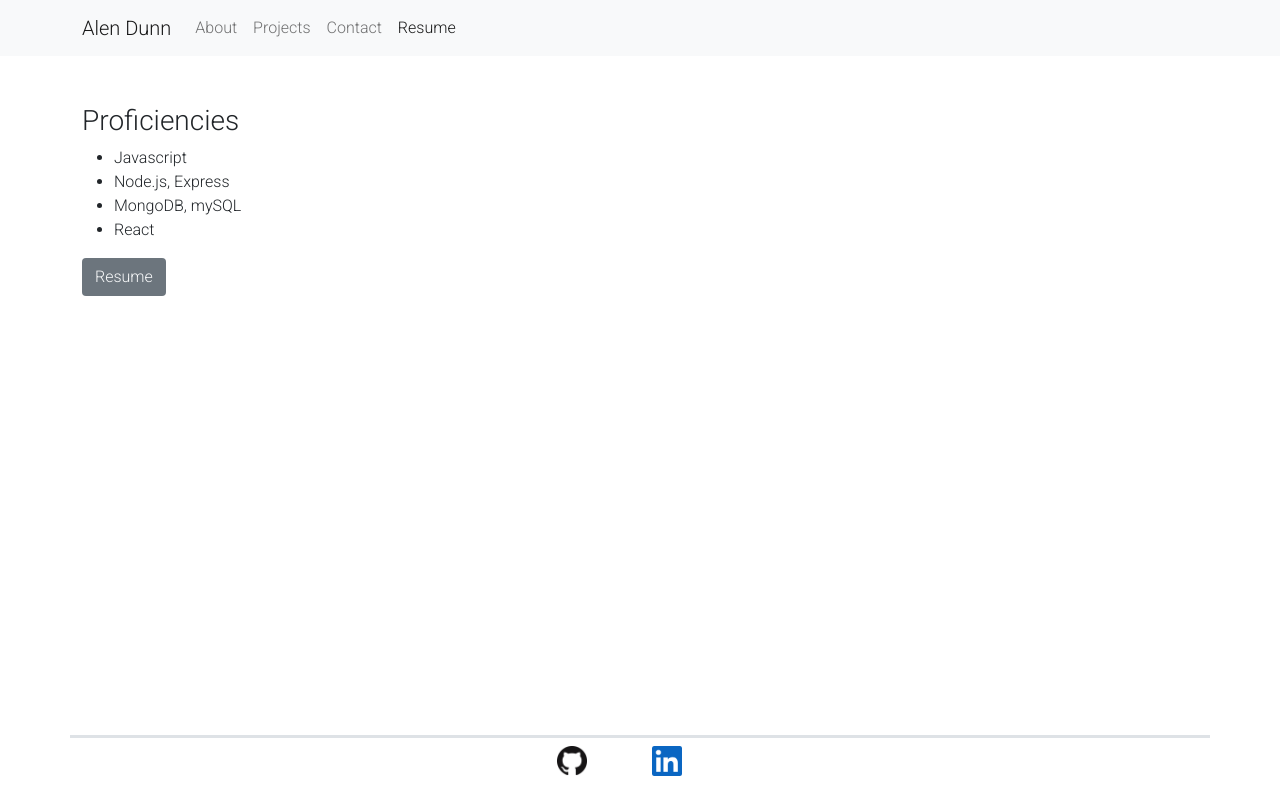
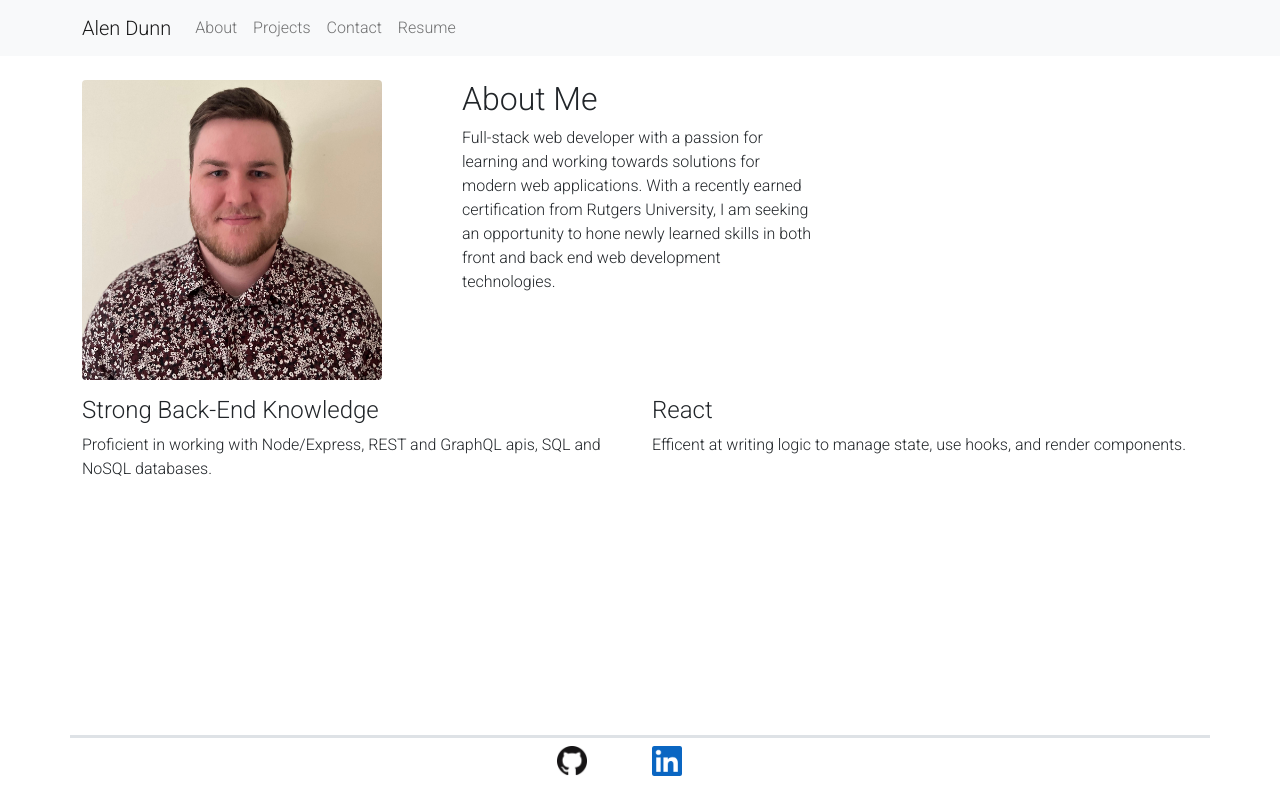
Before and after one commit to adunny/react-portfolio, a React (Create React App) app: page /resume in a window 1280 px wide. Built offline with nearby package versions, Linux system fonts and the light colour scheme.

Commit message:
remove resume page, link to resume instead

```diff
--- a/src/App.js
+++ b/src/App.js
@@ -1,47 +1,25 @@
 // import { useState } from 'react';
-import './App.css';
-import About from './components/About';
-import ContactForm from './components/Contact/ContactForm';
-import Footer from './components/Footer';
-import Header from './components/Header';
-import Project from './components/Project';
-import Resume from './components/Resume';
-import { BrowserRouter as Router, Routes, Route } from 'react-router-dom';
+import "./App.css";
+import About from "./components/About";
+import ContactForm from "./components/Contact/ContactForm";
+import Footer from "./components/Footer";
+import Header from "./components/Header";
+import Project from "./components/Project";
+import { BrowserRouter as Router, Routes, Route } from "react-router-dom";
 
 function App() {
-
-  // const [projects, projectsSelected] = useState(false);
-  // const [contact, contactSelected] = useState(false);
-  // const [resume, resumeSelected] = useState(false);
-
   return (
     <Router>
-      <Header/>
+      <Header />
       <main>
         <Routes>
-          <Route
-          path='/about'
-          element={<About/>}
-          />
-          <Route
-          path='/projects'
-          element={<Project/>}
-          />
-          <Route
-          path='/contact'
-          element={<ContactForm/>}
-          />
-          <Route
-          path='/resume'
-          element={<Resume/>}
-          />
-          <Route
-          path='*'
-          element={<About/>}
-          />
+          <Route path="/about" element={<About />} />
+          <Route path="/projects" element={<Project />} />
+          <Route path="/contact" element={<ContactForm />} />
+          <Route path="*" element={<About />} />
         </Routes>
       </main>
-      <Footer/>
+      <Footer />
     </Router>
   );
 }
--- a/src/components/Header/index.js
+++ b/src/components/Header/index.js
@@ -2,43 +2,36 @@ import React from "react";
 import Container from "react-bootstrap/Container";
 import Navbar from "react-bootstrap/Navbar";
 import Nav from "react-bootstrap/Nav";
-import { Link, NavLink } from 'react-router-dom';
+import { Link, NavLink } from "react-router-dom";
 
-function Header(props) {
-  // const { projectsSelected, contactSelected, resumeSelected } = props;
-
+function Header() {
   return (
     <header>
       <Navbar bg="light" expand="lg">
         <Container>
-          <Navbar.Brand as={Link} to='/'>Alen Dunn</Navbar.Brand>
+          <Navbar.Brand as={Link} to="/">
+            Alen Dunn
+          </Navbar.Brand>
           <Navbar.Toggle aria-controls="basic-navbar-nav" />
           <Navbar.Collapse id="basic-navbar-nav">
             <Nav className="me-auto">
-              <Nav.Link
-                as={NavLink}
-                to="/about"
-              >
+              <Nav.Link as={NavLink} to="/about">
                 About
               </Nav.Link>
-              <Nav.Link
-               as={NavLink}
-               to='/projects'
-              >
+              <Nav.Link as={NavLink} to="/projects">
                 Projects
               </Nav.Link>
-              <Nav.Link
-                as={NavLink}
-                to='/contact'
-              >
+              <Nav.Link as={NavLink} to="/contact">
                 Contact
               </Nav.Link>
-              <Nav.Link
-                as={NavLink}
-                to='/resume'
+              <a
+                className="nav-link"
+                href="https://drive.google.com/file/d/1ehy3wNocEVk30gcMbPLM4JM_k21woF4M/view?usp=sharing"
+                target="_blank"
+                rel="noreferrer"
               >
                 Resume
-              </Nav.Link>
+              </a>
             </Nav>
           </Navbar.Collapse>
         </Container>
--- a/src/components/Resume/index.js
+++ /dev/null
@@ -1,44 +0,0 @@
-import React, { useEffect } from "react";
-
-function Resume() {
-
-    useEffect(() => {
-        document.title = "Resume";
-      });
-
-    const skills = [
-        {
-            type: 'Javascript'
-        },
-        {
-            type: 'Node.js, Express'
-        },
-        {
-            type: 'MongoDB, mySQL'
-        },
-        {
-            type: 'React'
-        }
-    ]
-    return (
-        <div className="container">
-            <div className="row">
-                <div className="col-md-6 col-lg-6 col-sm-12 mt-5">
-                    <h3>Proficiencies</h3>
-                    <ul>
-                        {skills.map(skill => (
-                            <li key={skill.type}>{skill.type}</li>
-                        ))}
-                    </ul>
-                    <h4>
-                        <a className='btn bg-secondary' href="https://docs.google.com/document/d/1LDjYgBYH8RZ7TR2Rh2IXYCnoXs3kjQsXYmS4zPJDCbs/edit">
-                            <span className="text-light">Resume</span>
-                            </a>
-                    </h4>
-                </div>
-            </div>
-        </div>
-    )
-}
-
-export default Resume;
```
